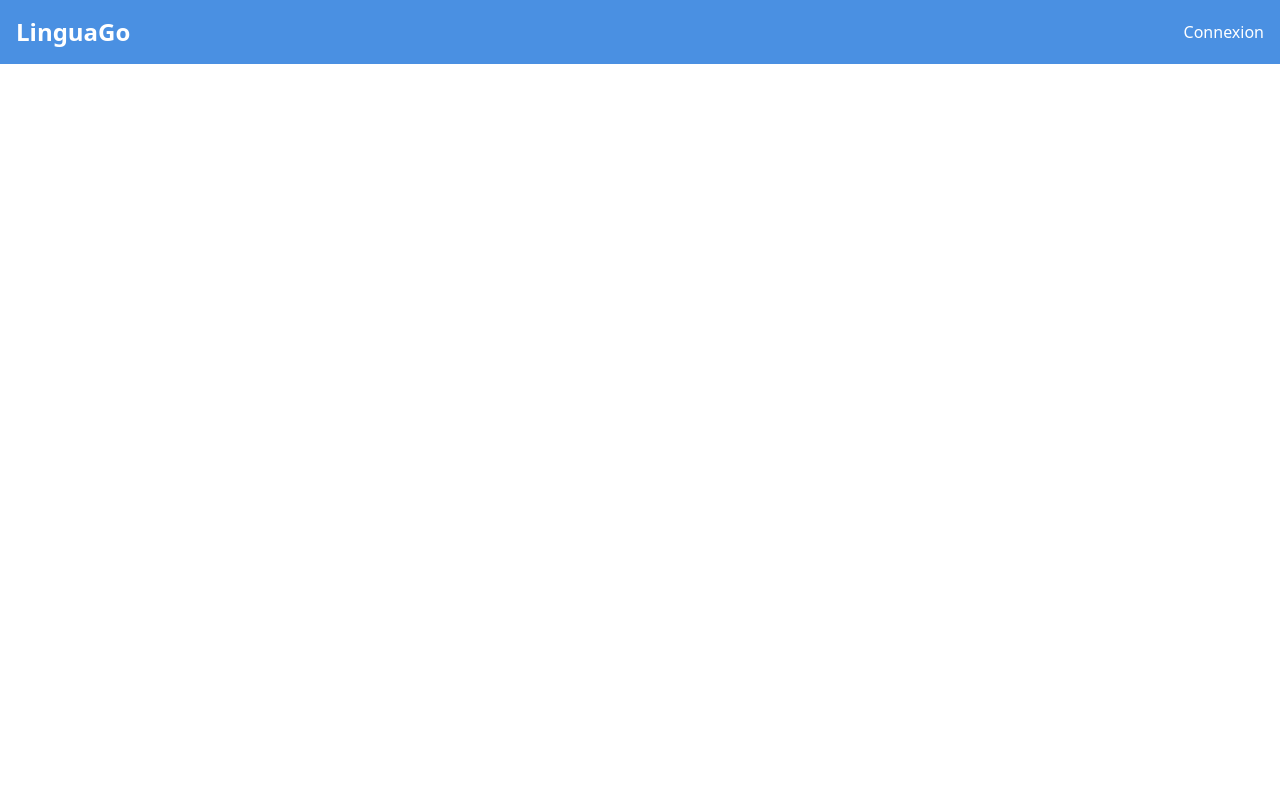
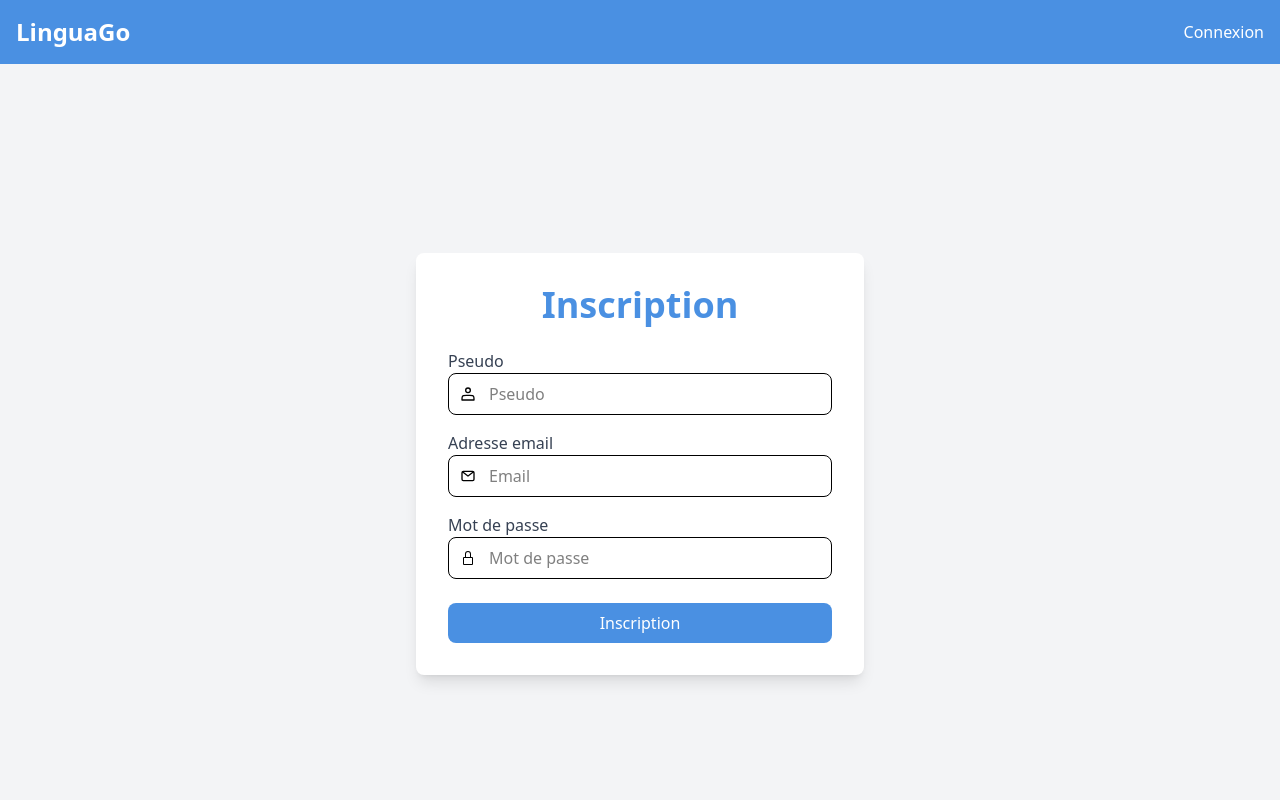
Before and after one commit to LucasBertaud/LinguaGo, a Vue app in the folder client/: page /register in a window 1280 px wide. Shown: the top 800 px of the page. Built offline with nearby package versions, Linux system fonts and the light colour scheme.

Commit message:
feat(Auth): Implement registration functionality with validation and error handling

```diff
--- /dev/null
+++ b/client/src/config/error/auth/commonErrors.ts
@@ -0,0 +1,5 @@
+export const commonErrorMessages = {
+    invalidEmail: "L'adresse email n'est pas valide.",
+    shortPassword: "Le mot de passe doit contenir au moins 10 caractères.",
+    fixErrors: "Veuillez corriger les erreurs avant de continuer.",
+};
--- /dev/null
+++ b/client/src/config/error/auth/login.ts
@@ -0,0 +1,6 @@
+import { commonErrorMessages } from './commonErrors';
+
+export const errorMessages = {
+  ...commonErrorMessages,
+  loginFailed: "Erreur de connexion. Veuillez vérifier vos identifiants.",
+};
--- /dev/null
+++ b/client/src/config/error/auth/register.ts
@@ -0,0 +1,8 @@
+import { commonErrorMessages } from './commonErrors';
+
+export const errorMessages = {
+  ...commonErrorMessages,
+  invalidPseudo: 'Le pseudo est requis.',
+  registerFailed: 'L\'inscription a échoué. Veuillez réessayer.',
+  emailTaken: 'Un utilisateur avec cet email existe déjà.',
+};
--- a/client/src/config/error/login.ts
+++ /dev/null
@@ -1,6 +0,0 @@
-export const errorMessages = {
-    invalidEmail: "L'adresse email n'est pas valide.",
-    shortPassword: "Le mot de passe doit contenir au moins 10 caractères.",
-    loginFailed: "Erreur de connexion. Veuillez vérifier vos identifiants.",
-    fixErrors: "Veuillez corriger les erreurs avant de vouloir vous connecter.",
-};
--- a/client/src/config/form/login.ts
+++ b/client/src/config/form/auth/login.ts
@@ -3,4 +3,5 @@ export const formTexts = {
     passwordLabel: "Mot de passe",
     login: "Connexion",
     loginSuccess: "Connexion réussie !",
+    registerLink: 'Pas encore inscrit ? Créez un compte',
 };
--- /dev/null
+++ b/client/src/config/form/auth/register.ts
@@ -0,0 +1,7 @@
+export const formTexts = {
+    register: 'Inscription',
+    pseudoLabel: 'Pseudo',
+    emailLabel: 'Adresse email',
+    passwordLabel: 'Mot de passe',
+    registerSuccess: 'Inscription réussie !',
+};
--- a/client/src/routes/routes.ts
+++ b/client/src/routes/routes.ts
@@ -21,6 +21,11 @@ const routes = [
       name: 'Login',
       component: () => import('../views/auth/Login.vue'),
     },
+    {
+      path: '/register',
+      name: 'Register',
+      component: () => import('../views/auth/Register.vue'),
+    },
   ];
 
   export default routes;
--- a/client/src/views/auth/Login.vue
+++ b/client/src/views/auth/Login.vue
@@ -7,9 +7,10 @@
           <label for="email" class="block text-gray-700">{{ formTexts.emailLabel }}</label>
           <div class="relative">
             <span class="absolute inset-y-0 left-0 flex items-center pl-3">
-              <svg class="h-4 w-4 text-gray-400" xmlns="http://www.w3.org/2000/svg" viewBox="0 0 24 24">
+              <svg class="h-4 w-4 text-gray-400" xmlns="http://www.w3.org/2000/svg" width="128" height="128"
+                viewBox="0 0 24 24">
                 <path fill-rule="evenodd"
-                  d="M5 5h13a3 3 0 0 1 3 3v9a3 3 0 0 1-3 3H5a3 3 0 0 1-3-3V8a3 3 0 0 1 3-3m0 1c-.5 0-.94.17-1.28.47l7.78 5.03l7.78-5.03C18.94 6.17 18.5 6 18 6zm6.5 6.71L3.13 7.28C3.05 7.5 3 7.75 3 8v9a2 2 0 0 0 2 2h13a2 2 0 0 0 2-2V8c0-.25-.05-.5-.13-.72z" />
+                  d="M19 4H5a3 3 0 0 0-3 3v10a3 3 0 0 0 3 3h14a3 3 0 0 0 3-3V7a3 3 0 0 0-3-3m-.67 2L12 10.75L5.67 6ZM19 18H5a1 1 0 0 1-1-1V7.25l7.4 5.55a1 1 0 0 0 .6.2a1 1 0 0 0 .6-.2L20 7.25V17a1 1 0 0 1-1 1" />
               </svg>
             </span>
             <input v-model="email" id="email" type="email" placeholder="Email"
@@ -32,8 +33,12 @@
           <Error :error="passwordError" />
         </div>
         <button type="submit"
-          class="w-full bg-primary text-white py-2 rounded-lg hover:bg-primary-dark focus:outline-none focus:ring-2 focus:ring-primary focus:ring-opacity-50 cursor-pointer">{{ formTexts.login }}</button>
+          class="w-full bg-primary text-white py-2 rounded-lg hover:bg-primary-dark focus:outline-none focus:ring-2 focus:ring-primary focus:ring-opacity-50 cursor-pointer">{{
+            formTexts.login }}</button>
       </form>
+      <div class="mt-4 text-center">
+        <router-link to="/register" class="text-primary hover:underline">{{ formTexts.registerLink }}</router-link>
+      </div>
     </div>
   </div>
 </template>
@@ -44,8 +49,8 @@ import { useRouter } from 'vue-router';
 import { useStore } from 'vuex';
 import { useToast } from 'vue-toastification';
 import Error from '../../components/Form/Error.vue';
-import { errorMessages } from '../../config/error/login';
-import { formTexts } from '../../config/form/login';
+import { errorMessages } from '../../config/error/auth/login';
+import { formTexts } from '../../config/form/auth/login';
 import { validateEmail, validatePasswordLength } from '../../utils/validation';
 
 const email = ref('');
--- /dev/null
+++ b/client/src/views/auth/Register.vue
@@ -0,0 +1,115 @@
+<template>
+    <div class="min-h-screen flex items-center justify-center bg-gray-100 bg-cover bg-center">
+        <div class="bg-white p-8 rounded-lg shadow-lg w-full max-w-md mx-4">
+            <h1 class="text-4xl font-bold mb-6 text-center text-primary">{{ formTexts.register }}</h1>
+            <form @submit.prevent="handleSubmit">
+                <div class="mb-4">
+                    <label for="pseudo" class="block text-gray-700">{{ formTexts.pseudoLabel }}</label>
+                    <div class="relative">
+                        <span class="absolute inset-y-0 left-0 flex items-center pl-3">
+                            <svg class="h-4 w-4 text-gray-400" xmlns="http://www.w3.org/2000/svg" width="128"
+                                height="128" viewBox="0 0 48 48">
+                                <path fill="none" stroke="#000000" stroke-linecap="round" stroke-linejoin="round"
+                                    stroke-width="4"
+                                    d="M24 20a7 7 0 1 0 0-14a7 7 0 0 0 0 14M6 40.8V42h36v-1.2c0-4.48 0-6.72-.872-8.432a8 8 0 0 0-3.496-3.496C35.92 28 33.68 28 29.2 28H18.8c-4.48 0-6.72 0-8.432.872a8 8 0 0 0-3.496 3.496C6 34.08 6 36.32 6 40.8" />
+                            </svg>
+                        </span>
+                        <input v-model="pseudo" id="pseudo" type="text" placeholder="Pseudo"
+                            class="w-full px-10 py-2 border rounded-lg focus:outline-none focus:ring-2 focus:ring-primary" />
+                    </div>
+                    <Error :error="pseudoError" />
+                </div>
+                <div class="mb-4">
+                    <label for="email" class="block text-gray-700">{{ formTexts.emailLabel }}</label>
+                    <div class="relative">
+                        <span class="absolute inset-y-0 left-0 flex items-center pl-3">
+                            <svg class="h-4 w-4 text-gray-400" xmlns="http://www.w3.org/2000/svg" width="128" height="128" viewBox="0 0 24 24">
+                                <path fill="#000000"
+                                    d="M19 4H5a3 3 0 0 0-3 3v10a3 3 0 0 0 3 3h14a3 3 0 0 0 3-3V7a3 3 0 0 0-3-3m-.67 2L12 10.75L5.67 6ZM19 18H5a1 1 0 0 1-1-1V7.25l7.4 5.55a1 1 0 0 0 .6.2a1 1 0 0 0 .6-.2L20 7.25V17a1 1 0 0 1-1 1" />
+                            </svg>
+                        </span>
+                        <input v-model="email" id="email" type="email" placeholder="Email"
+                            class="w-full px-10 py-2 border rounded-lg focus:outline-none focus:ring-2 focus:ring-primary" />
+                    </div>
+                    <Error :error="emailError" />
+                </div>
+                <div class="mb-6">
+                    <label for="password" class="block text-gray-700">{{ formTexts.passwordLabel }}</label>
+                    <div class="relative">
+                        <span class="absolute inset-y-0 left-0 flex items-center pl-3">
+                            <svg class="h-4 w-4 text-gray-400" xmlns="http://www.w3.org/2000/svg" viewBox="0 0 32 32">
+                                <path fill-rule="evenodd"
+                                    d="M24 14h-2V8a6 6 0 0 0-12 0v6H8a2 2 0 0 0-2 2v12a2 2 0 0 0 2 2h16a2 2 0 0 0 2-2V16a2 2 0 0 0-2-2M12 8a4 4 0 0 1 8 0v6h-8Zm12 20H8V16h16Z" />
+                            </svg>
+                        </span>
+                        <input v-model="password" id="password" type="password" placeholder="Mot de passe"
+                            class="w-full px-10 py-2 border rounded-lg focus:outline-none focus:ring-2 focus:ring-primary" />
+                    </div>
+                    <Error :error="passwordError" />
+                </div>
+                <button type="submit"
+                    class="w-full bg-primary text-white py-2 rounded-lg hover:bg-primary-dark focus:outline-none focus:ring-2 focus:ring-primary focus:ring-opacity-50 cursor-pointer">{{
+                        formTexts.register }}</button>
+            </form>
+        </div>
+    </div>
+</template>
+
+<script setup lang="ts">
+import { ref } from 'vue';
+import { useRouter } from 'vue-router';
+import { useToast } from 'vue-toastification';
+import Error from '../../components/Form/Error.vue';
+import { errorMessages } from '../../config/error/auth/register';
+import { formTexts } from '../../config/form/auth/register';
+import { validateEmail, validatePasswordLength } from '../../utils/validation';
+import Database from '../../utils/database';
+
+const pseudo = ref('');
+const email = ref('');
+const password = ref('');
+const pseudoError = ref<string | null>(null);
+const emailError = ref<string | null>(null);
+const passwordError = ref<string | null>(null);
+const router = useRouter();
+const toast = useToast();
+
+const handleSubmit = async () => {
+    pseudoError.value = null;
+    emailError.value = null;
+    passwordError.value = null;
+
+    if (!pseudo.value) {
+        pseudoError.value = errorMessages.invalidPseudo;
+    }
+
+    if (!validateEmail(email.value)) {
+        emailError.value = errorMessages.invalidEmail;
+    }
+
+    if (!validatePasswordLength(password.value)) {
+        passwordError.value = errorMessages.shortPassword;
+    }
+
+    if (pseudoError.value || emailError.value || passwordError.value) {
+        toast.error(errorMessages.fixErrors);
+        return;
+    }
+
+    try {
+        const response = await Database.create('user/register', {
+            pseudo: pseudo.value,
+            email: email.value,
+            password: password.value,
+        });
+        if (response && response.status === 201) {
+            toast.success(formTexts.registerSuccess);
+            router.push({ path: '/' });
+        } else {
+            toast.error(errorMessages.registerFailed);
+        }
+    } catch (error) {
+        toast.error(errorMessages.registerFailed);
+    }
+};
+</script>
```
Also changed, not shown: 1 other file (tests, documents, lock files or other folders).
